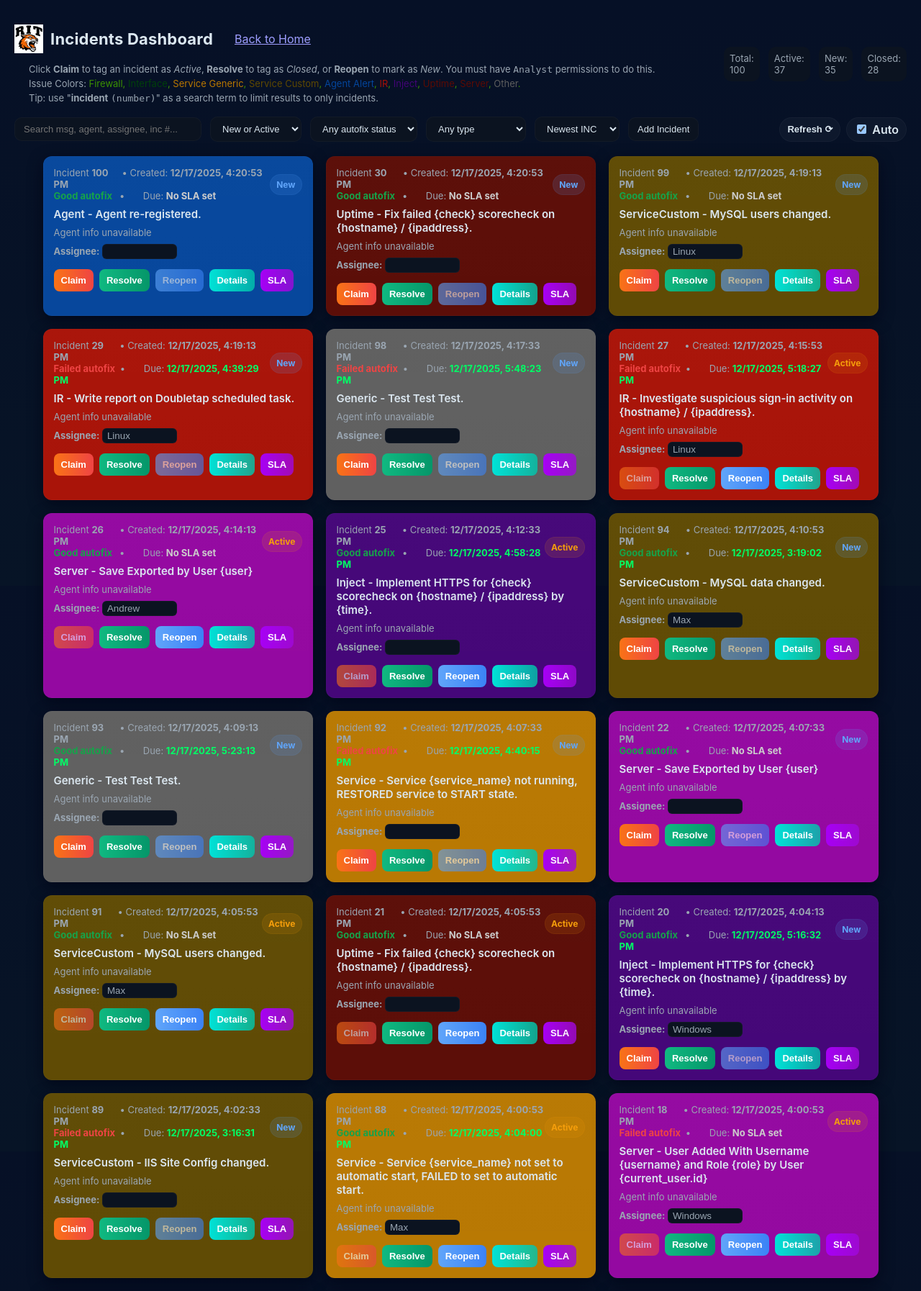
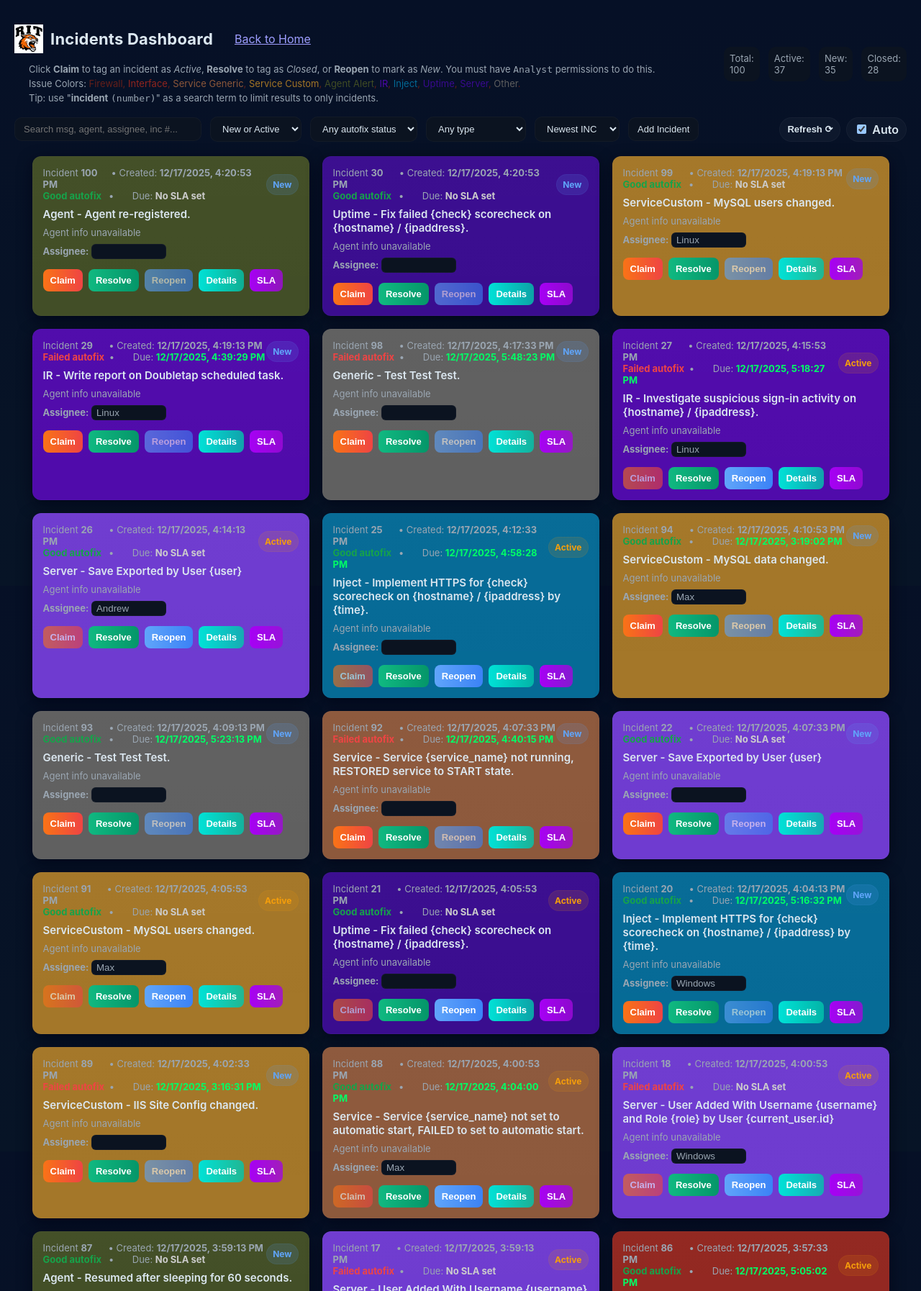
Before and after one commit to Guac0/birdsnest, a Flask app: page /incidents in a window 1280 px wide. Shown: the top 1794 px of the page at 72% size. Run offline with Flask 3, Linux system fonts and the light colour scheme; the visitor is signed in with stand-in values (Sample User, id 1); data comes from the database, SQL or seed files in the repository.

Commit message:
server - new incident colorsdef discord_webhook(incident_id,incident,url=WEBHOOK_URL):

```diff
--- a/server/templates/incidents.html
+++ b/server/templates/incidents.html
@@ -44,15 +44,34 @@ Security & production notes:
     --success:#16a34a;
     --danger:#ef4444;
     --warning:#f59e0b;
-    --color-firewall:    #3b9102;
+    /*--color-firewall:    #3b9102;
     --color-interface:  #01410b;
     --color-service-generic:   #b87700;
     --color-service-custom: #5e4902;
     --color-agent-alert: #04459b;
+    --color-server:  #9306a0;
     --color-ir:  #a81106;
     --color-inject:  #430477;
     --color-uptime:  #5a0b05;
-    --color-server:  #9306a0;
+    --color-unknown:   #5e5e5e;
+    --color-firewall:    #FF968A;
+    --color-interface:  #FFAEA5;
+    --color-service-generic:   #FFC5BF;
+    --color-service-custom: #FFD8BE;
+    --color-agent-alert: #FFC8A2;
+    --color-server:  #ECD5E3;
+    --color-ir:  #B6CFB6;
+    --color-inject:  #8FCACA;
+    --color-uptime:  #CCE2CB;*/
+    --color-firewall:    #641f1a;
+    --color-interface:  #91251e;
+    --color-service-generic:   #8C573A;
+    --color-service-custom: #a37526;
+    --color-agent-alert: #404C24;
+    --color-server:  #6d39cf;
+    --color-ir:  #4e08aa;
+    --color-inject:  #036995;
+    --color-uptime:  #380a8e;
     --color-unknown:   #5e5e5e;
     --glass: rgba(255,255,255,0.03);
     --radius:12px;
@@ -106,7 +125,7 @@ Security & production notes:
   .chip.active{box-shadow:0 6px 18px rgba(0,0,0,0.6);transform:translateY(-1px);}
   .grid{
     display:grid;
-    grid-template-columns: repeat(auto-fit, 375px);
+    grid-template-columns: repeat(auto-fit, 385px);
     justify-content: center;   /* center the grid in the container */
     /*grid-template-columns:repeat(auto-fill,minmax(500px,1fr));*/
     /*grid-template-columns: repeat(5, 1fr);*/
```
